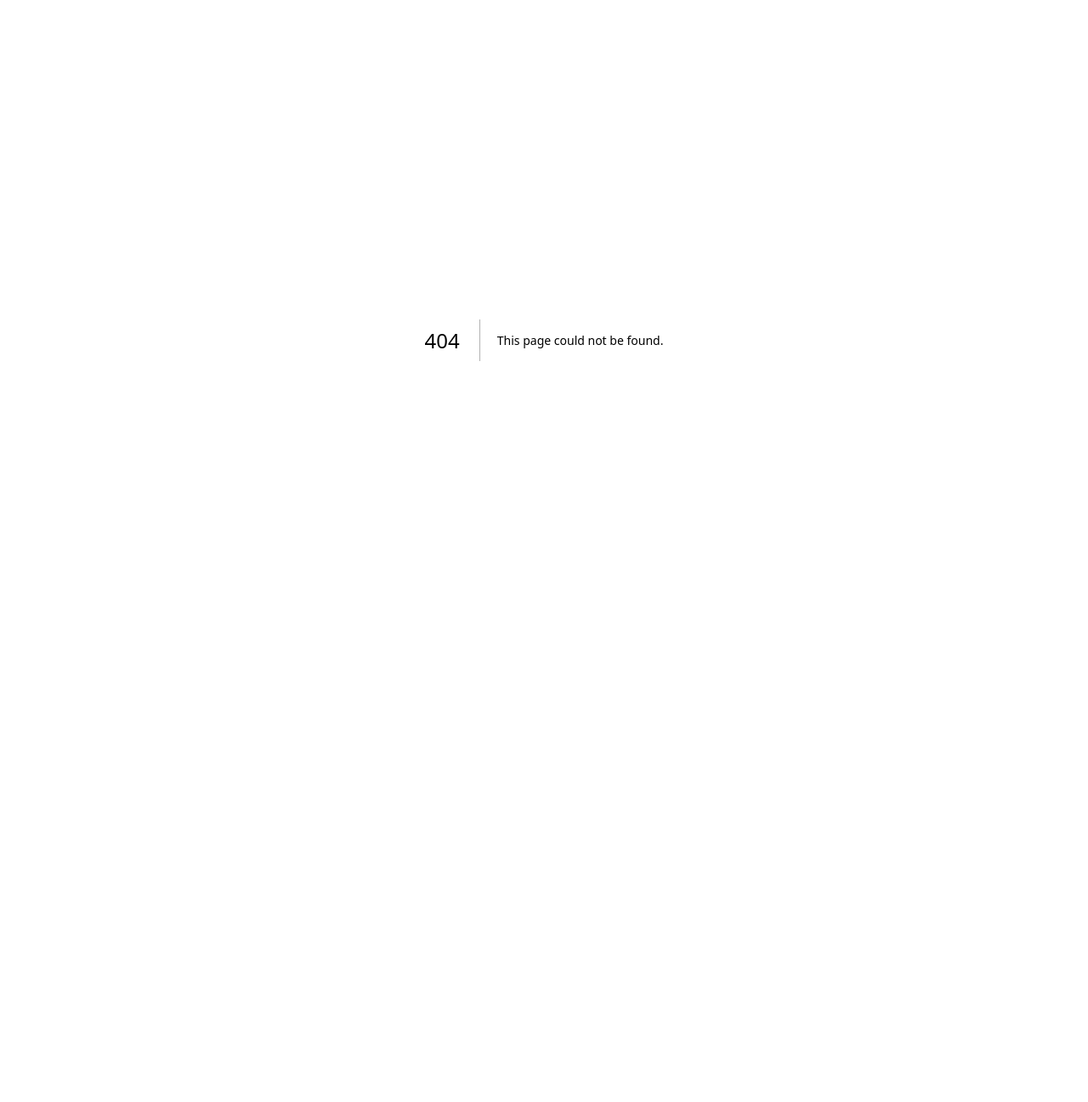
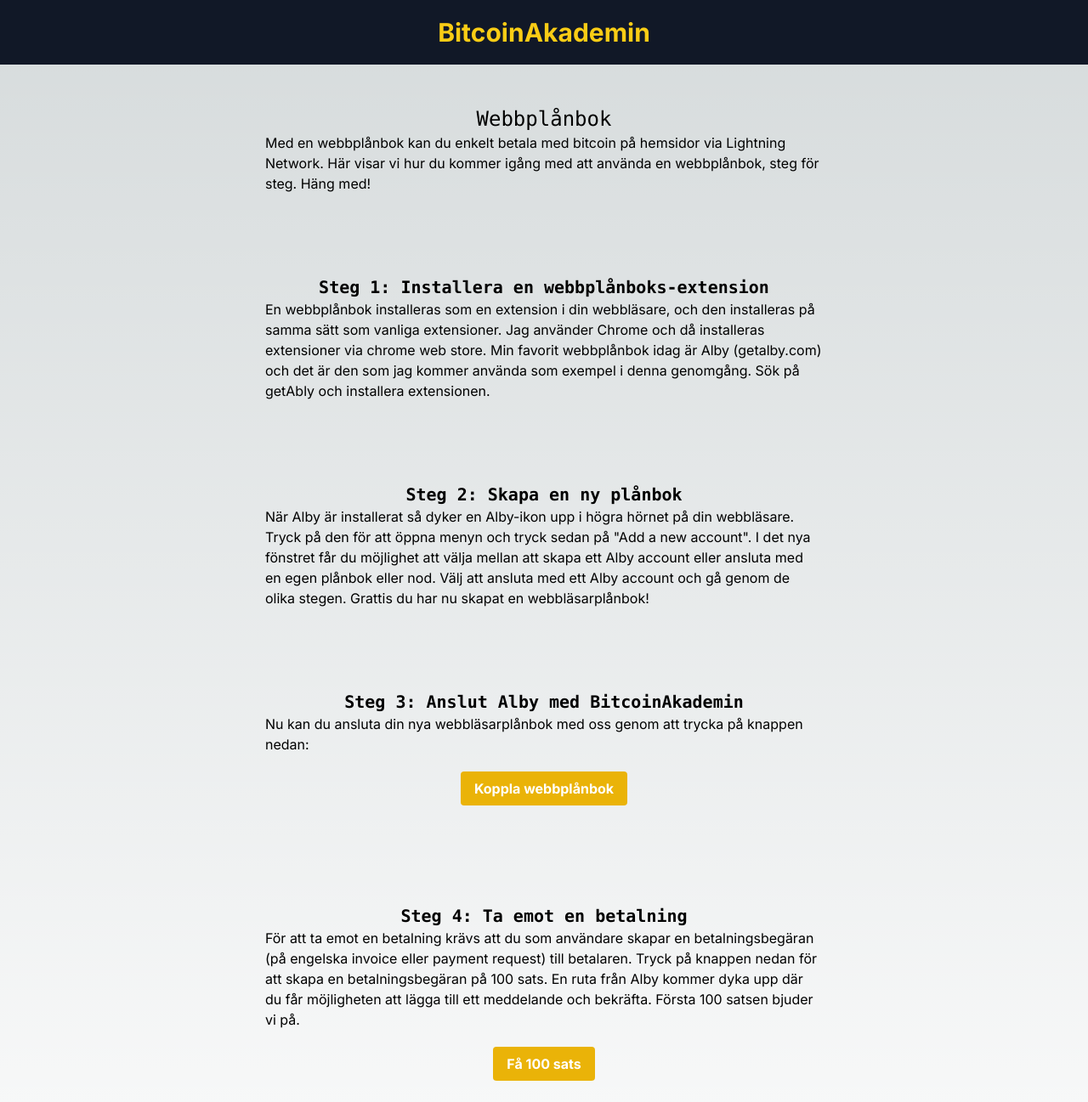
Before and after one commit to bitcoinakademin/lightning-playground, a Next.js app: page /webln in a window 1280 px wide. Before the commit this address had no page. Shown: the top 1297 px of the page at 85% size. Before the commit the page ends 800 px from the top, so only its background shows below. Built offline with nearby package versions, Linux system fonts and the light colour scheme.

Commit message:
webln tutorial base

```diff
--- /dev/null
+++ b/app/components/header/Dropdown.js
@@ -0,0 +1,19 @@
+import React from "react";
+import Link from "next/link";
+const Dropdown = ({ name, dropdownItems }) => {
+  return (
+    <div className="dropdown dropdown-hover">
+      <label tabIndex={0} className="">
+        {name}
+      </label>
+      <ul className="dropdown-content z-[1] menu p-2 shadow bg-base-100 rounded-box w-52">
+        {dropdownItems.map(({ name, url }, index) => (
+          <li key={index}>
+            <Link href={url}>{name}</Link>
+          </li>
+        ))}
+      </ul>
+    </div>
+  );
+};
+export default Dropdown;
--- /dev/null
+++ b/app/components/header/Navbar.js
@@ -0,0 +1,15 @@
+import Link from 'next/link';
+
+const Navbar = () => {
+
+  return (
+    <nav className="w-100 bg-gray-900">
+      <div className="flex items-center justify-center py-5">
+        <h1 className="text-3xl text-yellow-400 font-bold">
+        <Link href="/">BitcoinAkademin</Link>
+          </h1>
+      </div>
+    </nav>
+  );
+};
+export default Navbar;
--- a/app/layout.js
+++ b/app/layout.js
@@ -1,5 +1,6 @@
 import { Inter } from 'next/font/google'
 import './globals.css'
+import Navbar from './components/header/Navbar'
 
 const inter = Inter({ subsets: ['latin'] })
 
@@ -11,7 +12,10 @@
 export default function RootLayout({ children }) {
   return (
     <html lang="en">
-      <body className={inter.className}>{children}</body>
+      <body className={inter.className}>
+        <Navbar />
+        {children}
+        </body>
     </html>
   )
 }
--- a/app/page.js
+++ b/app/page.js
@@ -1,25 +1,20 @@
 "use client"
 
-import { requestProvider } from "webln";
-import { useState } from "react";
-
+import { useRouter } from "next/navigation";
 
 export default function Home() {
-  const [nodeInfo, setNodeInfo] = useState("");
-  const [webln, setWebln] = useState("");
-
-  async function loadRequestProvider() {
-    const webln = await requestProvider();
-    const nodeInfo = await webln.getInfo();
-    setNodeInfo(nodeInfo.node.alias);
-    setWebln(webln);
-  }
+  const router = useRouter();
 
   return (
     <main className="flex min-h-screen flex-col items-center p-24">
       <h1 className="font-mono text-2xl">Lightning Network Playground</h1>
-      <button className="m-5 bg-yellow-500 hover:bg-yellow-700 text-white font-bold py-2 px-4 rounded" onClick={loadRequestProvider}>Connect to provider</button>
-      <p>Connected to: {nodeInfo}</p>
+
+      <button
+        className="m-5 bg-yellow-500 hover:bg-yellow-700 text-white font-bold py-2 px-4 rounded"
+        onClick={() => router.push("/webln")}
+      >
+        Gå till webbplånbok
+      </button>
     </main>
   );
 }
--- /dev/null
+++ b/app/webln/page.js
@@ -0,0 +1,125 @@
+"use client";
+
+import { requestProvider } from "webln";
+import { useState } from "react";
+import { useRouter } from "next/navigation";
+
+function Webln() {
+  const [nodeInfo, setNodeInfo] = useState(null);
+  const [balance, setBalance] = useState(0);
+  const [webln, setWebln] = useState(null);
+  const router = useRouter();
+
+  async function loadRequestProvider() {
+    const webln = await requestProvider();
+    const nodeInfo = await webln.getInfo();
+    const balance = await webln.getBalance();
+
+    setNodeInfo(nodeInfo);
+    setBalance(balance.balance);
+    setWebln(webln);
+  }
+
+  async function makeInvocie() {
+    //TODO Automatically pay invoice
+    const invoice = await webln.makeInvoice(100);
+    console.log(invoice);
+  }
+
+  async function makePayment() {
+      //TODO create invoice from backend
+    const invoice = await webln.makeInvoice(5);
+    console.log(invoice);
+    await webln.sendPayment(invoice.paymentRequest);
+  }
+
+  return (
+    <main className="flex min-h-screen flex-col items-center py-12 px-6">
+      <h1 className="font-mono text-2xl">Webbplånbok</h1>
+      <p className="max-w-prose">
+        Med en webbplånbok kan du enkelt betala med bitcoin på hemsidor via
+        Lightning Network. Här visar vi hur du kommer igång med att använda en
+        webbplånbok, steg för steg. Häng med!
+      </p>
+
+      <h2 className="font-mono text-xl pt-24 font-bold">
+        Steg 1: Installera en webbplånboks-extension
+      </h2>
+      <p className="max-w-prose">
+        En webbplånbok installeras som en extension i din webbläsare, och den
+        installeras på samma sätt som vanliga extensioner. Jag använder Chrome
+        och då installeras extensioner via chrome web store. Min favorit
+        webbplånbok idag är Alby (getalby.com) och det är den som jag kommer
+        använda som exempel i denna genomgång. Sök på getAbly och installera
+        extensionen.
+      </p>
+      <h2 className="font-mono text-xl pt-24 font-bold">
+        Steg 2: Skapa en ny plånbok
+      </h2>
+      <p className="max-w-prose">
+        När Alby är installerat så dyker en Alby-ikon upp i högra hörnet på din
+        webbläsare. Tryck på den för att öppna menyn och tryck sedan på "Add a
+        new account". I det nya fönstret får du möjlighet att välja mellan att
+        skapa ett Alby account eller ansluta med en egen plånbok eller nod. Välj
+        att ansluta med ett Alby account och gå genom de olika stegen. Grattis
+        du har nu skapat en webbläsarplånbok!
+      </p>
+      <h2 className="font-mono text-xl pt-24 font-bold">
+        Steg 3: Anslut Alby med BitcoinAkademin
+      </h2>
+      <p className="max-w-prose">
+        Nu kan du ansluta din nya webbläsarplånbok med oss genom att trycka på
+        knappen nedan:
+      </p>
+      <button
+        className="m-5 bg-yellow-500 hover:bg-yellow-700 text-white font-bold py-2 px-4 rounded"
+        onClick={loadRequestProvider}
+      >
+        Koppla webbplånbok
+      </button>
+      {nodeInfo !== null ? (
+        <>
+          <p className="font-mono text-lg pt-4 font-bold">
+            Wooohoo du klarade det!
+          </p>
+          <p>BitcoinAkademin är nu kopplad till: {nodeInfo.node.alias}</p>
+          <p>kontotillgångar: {balance} sats</p>
+        </>
+      ) : (
+        <></>
+      )}
+      <h2 className="font-mono text-xl pt-24 font-bold">
+        Steg 4: Ta emot en betalning
+      </h2>
+      <p className="max-w-prose">
+        För att ta emot en betalning krävs att du som användare skapar en
+        betalningsbegäran (på engelska invoice eller payment request) till
+        betalaren. Tryck på knappen nedan för att skapa en betalningsbegäran på
+        100 sats. En ruta från Alby kommer dyka upp där du får möjligheten att
+        lägga till ett meddelande och bekräfta. Första 100 satsen bjuder vi på.
+      </p>
+      <button
+        className="m-5 bg-yellow-500 hover:bg-yellow-700 text-white font-bold py-2 px-4 rounded"
+        onClick={makeInvocie}
+      >
+        Få 100 sats
+      </button>
+      <h2 className="font-mono text-xl pt-24 font-bold">
+        Steg 5: Skicka en betalning
+      </h2>
+      <p className="max-w-prose">
+        För att skicka en betalning behöver du ta emot en betalningsbegäran. Då
+        dyker ett fönster upp från Alby där du får acceptera eller neka
+        betalningen. Tryck på knappen nedan för att testa!
+      </p>
+      <button
+        className="m-5 bg-yellow-500 hover:bg-yellow-700 text-white font-bold py-2 px-4 rounded"
+        onClick={makePayment}
+      >
+        Betala 50 sats
+      </button>
+    </main>
+  );
+}
+
+export default Webln;
--- a/package.json
+++ b/package.json
@@ -12,6 +12,8 @@
     "next": "13.5.5",
     "react": "^18",
     "react-dom": "^18",
+    "react-icons": "^4.11.0",
+    "react-use": "^17.4.0",
     "webln": "^0.3.2"
   },
   "devDependencies": {
```
Also changed, not shown: 1 other file (tests, documents, lock files or other folders).
